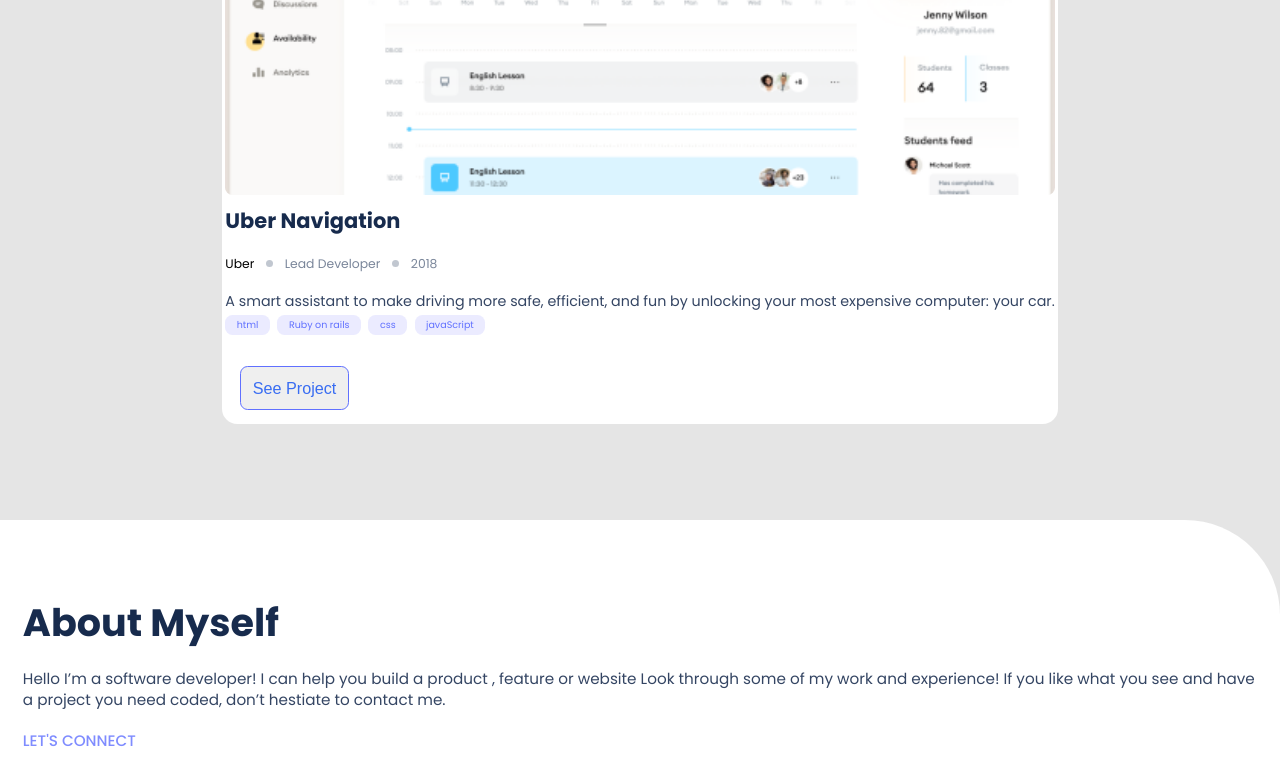
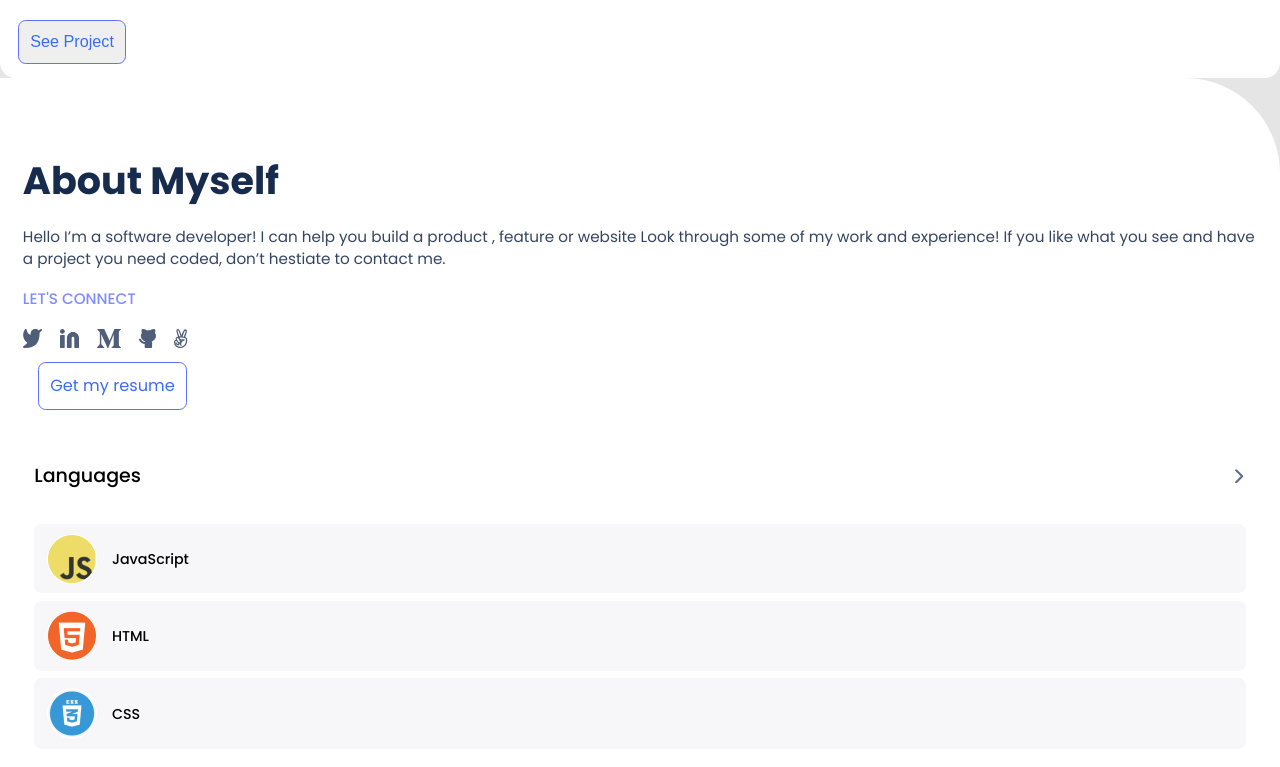
Before and after one commit to mwanawabangona/mobile-version-2, a website: page index.html in a window 1280 px wide. Shown: the part 2489-3256 px from the top of the page. Drawn offline with Linux system fonts and the light colour scheme.

Commit message:
Update Html

```diff
--- a/index.html
+++ b/index.html
@@ -25,62 +25,6 @@
 
   <body>
 
-    <!-- POPUP BEGINNING PROGRAMMING
-    <div class="popup-overlay hidden" id="popup">
-      <div class="card popup desk">
-        <div class="card-content desk">
-          <img
-            src="images/section-work/popupClose-icon.svg"
-            alt="close-overlay"
-            class="popup-close-btn"
-          />
-          <h2 class="heading-secondary desk" id="name">Tonic</h2>
-          <ul class="card-info desk">
-            <li id="companyName">CANOPY</li>
-            <li>
-              <img src="images/section-work/Counter.svg" alt="dot" class="card-info-dot"/>
-            </li>
-            <li class="input-text" id="job">Back End Dev</li>
-            <li>
-              <img
-                src="images/section-work/Counter.svg"
-                alt="dot"
-                class="card-info-dot"
-              />
-            </li>
-            <li class="input-text" id="data">2015</li>
-          </ul>
-          <img
-            class="card-img desk"
-            id="img"
-            src="images/section-work/snapshoot4.png"
-            alt="Tonic"
-          />
-          <div class="desk-pop">
-            <div class="first">
-              <p class="text-secondary mob desk" id="description"></p>
-            </div>
-            <div class="second">
-              <ul class="card-tags desk" id="tags"></ul>
-              <div class="line"></div>
-              <div class="popup-button desk">
-                <a href="#" class="button btn-element desk"
-                  >See Live
-                  <img src="images/section-work/Live-icon.svg" alt="live"
-                /></a>
-                <a href="#" class="button btn-element desk"
-                  >See Source
-                  <img src="images/section-work/Github-icon.svg" alt="git"
-                /></a>
-              </div>
-            </div>
-          </div>
-        </div>
-      </div>
-    </div>
-     POPUP END -->
-
-
     <nav class="navigation">
       <p class="logo">My Logo</p>
       <img src="images/Union.svg" alt="logo" class="hamburger open-menu" />
@@ -90,20 +34,6 @@
         <li><a href="#contact">Contact</a></li>
       </ul>
     </nav>
-
-<!--
-    <div class="overlay hidden">
-      <button type="button" class="close-overlay close-menu">
-        <img src="images/close-overlay.svg" alt="close-overlay" />
-      </button>
-
-      <ul class="sections-list">
-        <li><a href="#work" class="option">Portfolio</a></li>
-        <li><a href="#about" class="option">About</a></li>
-        <li><a href="#contact" class="option">Contact</a></li>
-      </ul>
-    </div>
--->
 
     <header class="header">
       <div class="header-text">
@@ -137,7 +67,7 @@
       </div>
     </header>
 
-    <section class="work" id="work">
+    <section class="grid-container" id="work">
       <div class="card card-1">
         <img
           class="card-img popup-img"
@@ -319,6 +249,8 @@
             hestiate to contact me.
           </p>
           <a href="#" class="connect-btn">LET'S CONNECT</a>
+
+          <div class="grid-container1">
           <ul class="social-icons">
             <li>
               <a href="#"><img src="./images/Twitter.svg" alt="Twitter" /></a>
@@ -361,6 +293,7 @@
               <li><img src="images/section-about/css.png" alt="css" />CSS</li>
             </ul>
           </div>
+        </div>
           <div class="list-box">
             <div class="list-btn">
               Frameworks
@@ -376,78 +309,6 @@
         </div>
       </div>
     </section>
-  <!--
-    <section class="contact" id="contact">
-      <img
-        src="images/section-about/contact-form-shapes-mobile.svg"
-        alt="background"
-        class="contact-bg"
-      />
-      <div class="contact-text">
-        <h3 class="heading-tertiary">Contact me</h3>
-        <p class="secondary-text">
-          If you have an application you are interested in developing, a feature
-          that you need built or a project that needs coding. I’d love to help
-          with it
-        </p>
-      </div>
-      <form
-        id="contact-form"
-        method="POST"
-        class="contact-form"
-        action="https://formspree.io/f/xzbyaeyk"
-      >
-        <ul>
-          <li>
-            <input
-              id="user-name"
-              type="text"
-              pattern="[A-Za-z]+"
-              class="contact-element"
-              name="user-name"
-              placeholder="Full Name"
-              maxlength="30"
-              required
-            />
-            <small></small>
-          </li>
-          <li>
-            <input
-              id="email"
-              type="email"
-              class="contact-element"
-              name="user-email"
-              placeholder="example@gmail.com"
-              required
-            />
-          </li>
 
-          <li>
-            <textarea
-              id="text"
-              name="user-message"
-              class="contact-element"
-              cols="30"
-              rows="10"
-              placeholder="Write your message here"
-              maxlength="500"
-              required
-            ></textarea>
-          </li>
-          <li>
-            <p class="show-msg">Please make sure the email is all lower case!</p>
-            <input
-              id="submit"
-              type="submit"
-              value="Get in touch"
-              class="button btn-contact"
-            />
-          </li>
-        </ul>
-      </form>
-    </section>
-
-    <script src="main.js"></script>
-  -->
   </body>
 </html>
```
